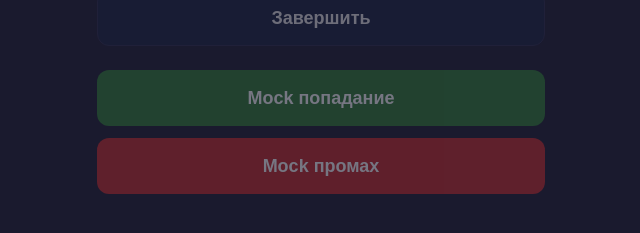
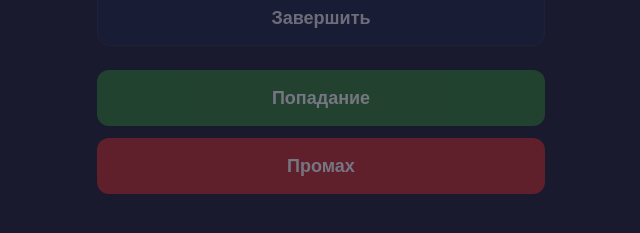
Before and after one commit to Sheshkon/smart-hoop, a Vue app: page /session in a window 1280 px wide. Shown: the part 551-784 px from the top of the page, without its empty margins (319-959 px from the left). Built offline with nearby package versions, Linux system fonts and the light colour scheme.

Commit message:
fix(smart-hoop): edit mock to manual mode

```diff
--- a/src/stores/activeSession.js
+++ b/src/stores/activeSession.js
@@ -5,6 +5,7 @@ import { addCompletedSession } from './sessionHistory.js'
 function createEmptySession() {
   return {
     id: generateId(),
+    mode: 'manual',
     hooperName: '',
     startedAt: null,
     endedAt: null,
@@ -113,7 +114,7 @@ function recordShot(type) {
     type,
     timestampMs: session.value.durationMs,
     confidence: 1,
-    source: 'mock',
+    source: 'manual',
   }
 
   session.value.shotEvents.push(event)
--- a/src/views/SessionView.vue
+++ b/src/views/SessionView.vue
@@ -78,7 +78,7 @@
             :disabled="!canRecordShots"
             @click="recordMake"
           >
-            Mock попадание
+            Попадание
           </button>
           <button
             type="button"
@@ -86,7 +86,7 @@
             :disabled="!canRecordShots"
             @click="recordMiss"
           >
-            Mock промах
+            Промах
           </button>
         </div>
       </div>
```
Also changed, not shown: .plan/plan.md, 1 other file (tests, documents, lock files or other folders).
